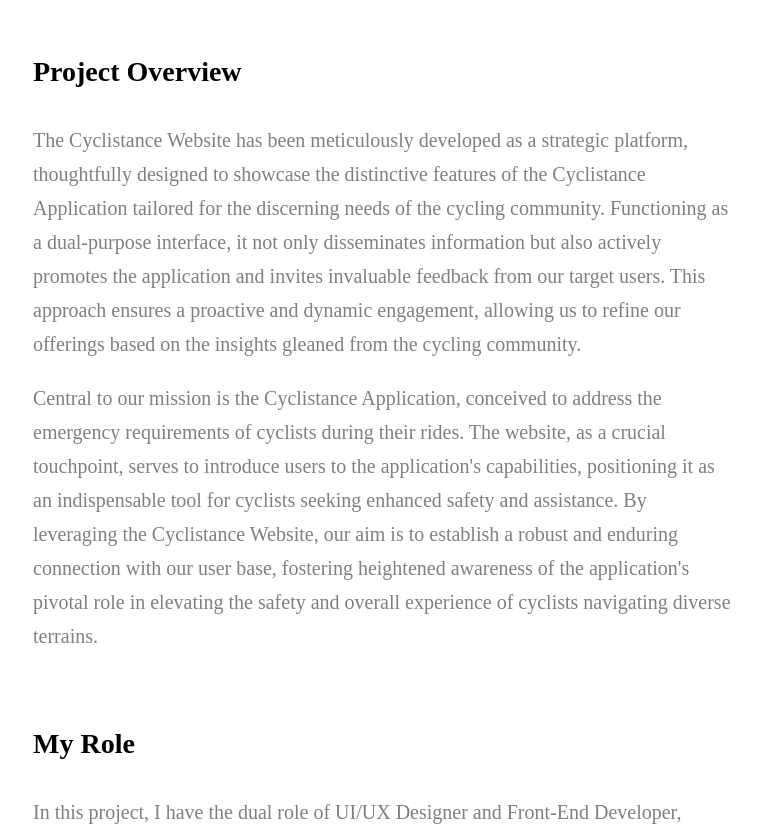
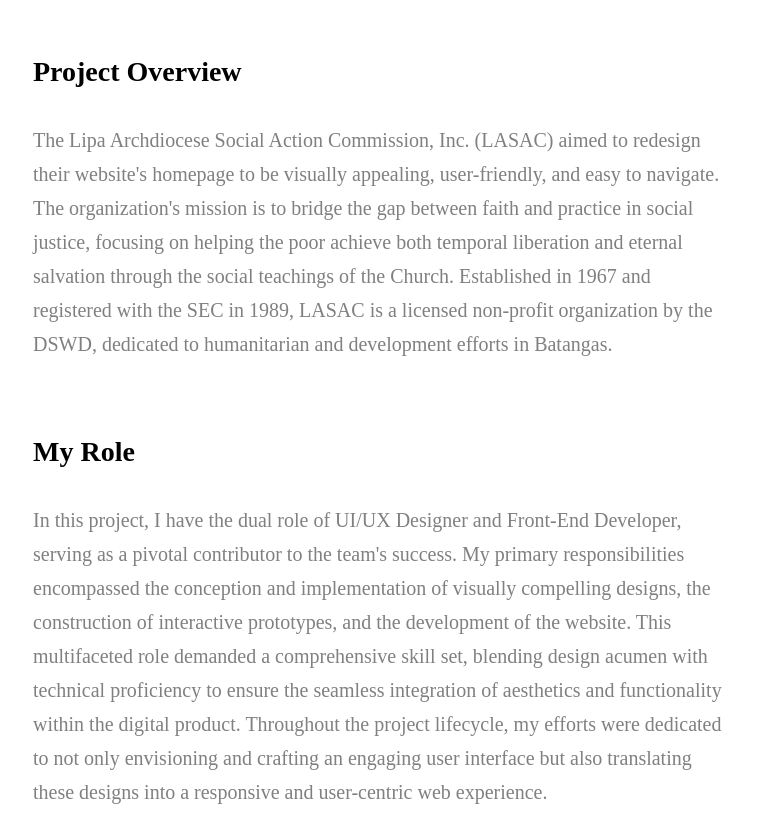
Before and after one commit to Danivy01/Daniella-Yvette-Rimas_Portfolio, a website: page lasac-website.html in a window 1280 px wide. Shown: the part 7720-8544 px from the top of the page, without its empty margins (257-1018 px from the left). Drawn offline with Linux system fonts and the light colour scheme.

Commit message:
lasac project overview

```diff
--- a/lasac-website.html
+++ b/lasac-website.html
@@ -120,20 +120,12 @@
             <div class="project-details__desc">
               <h3 class="project-details__content-title">Project Overview</h3>
               <p class="project-details__desc-para">
-                The Cyclistance Website has been meticulously developed as a strategic platform, thoughtfully designed to
-                showcase the distinctive features of the Cyclistance Application tailored for the discerning needs of the
-                cycling community. Functioning as a dual-purpose interface, it not only disseminates information but also
-                actively promotes the application and invites invaluable feedback from our target users. This approach
-                ensures a proactive and dynamic engagement, allowing us to refine our offerings based on the insights
-                gleaned from the cycling community.
-              </p>
-              <p class="project-details__desc-para">
-                Central to our mission is the Cyclistance Application, conceived to address the emergency requirements of
-                cyclists during their rides. The website, as a crucial touchpoint, serves to introduce users to the
-                application's capabilities, positioning it as an indispensable tool for cyclists seeking enhanced safety
-                and assistance. By leveraging the Cyclistance Website, our aim is to establish a robust and enduring
-                connection with our user base, fostering heightened awareness of the application's pivotal role in
-                elevating the safety and overall experience of cyclists navigating diverse terrains.
+                The Lipa Archdiocese Social Action Commission, Inc. (LASAC) aimed to redesign their website's homepage
+                to be visually appealing, user-friendly, and easy to navigate. The organization's mission is to bridge
+                the gap between faith and practice in social justice, focusing on helping the poor achieve both temporal
+                liberation and eternal salvation through the social teachings of the Church. Established in 1967 and
+                registered with the SEC in 1989, LASAC is a licensed non-profit organization by the DSWD, dedicated to
+                humanitarian and development efforts in Batangas.
               </p>
             </div>
             <div class="project-details__desc">
@@ -165,7 +157,7 @@
               </div>
             </div>
             <div class="project-details__links">
-              <h3 class="project-details__content-title">See Prototype</h3>
+              <!-- <h3 class="project-details__content-title">See Prototype</h3> -->
               <!-- <a
                 href="https://www.figma.com/proto/ByCpoQXpPEtowKY2djdzM0/LASAC-Website?t=6oTTG3UAdzFMVsKA-1&node-id=101-2&starting-point-node-id=101%3A2"
                 class="btn btn--med btn--theme project-details__links-btn"
```
